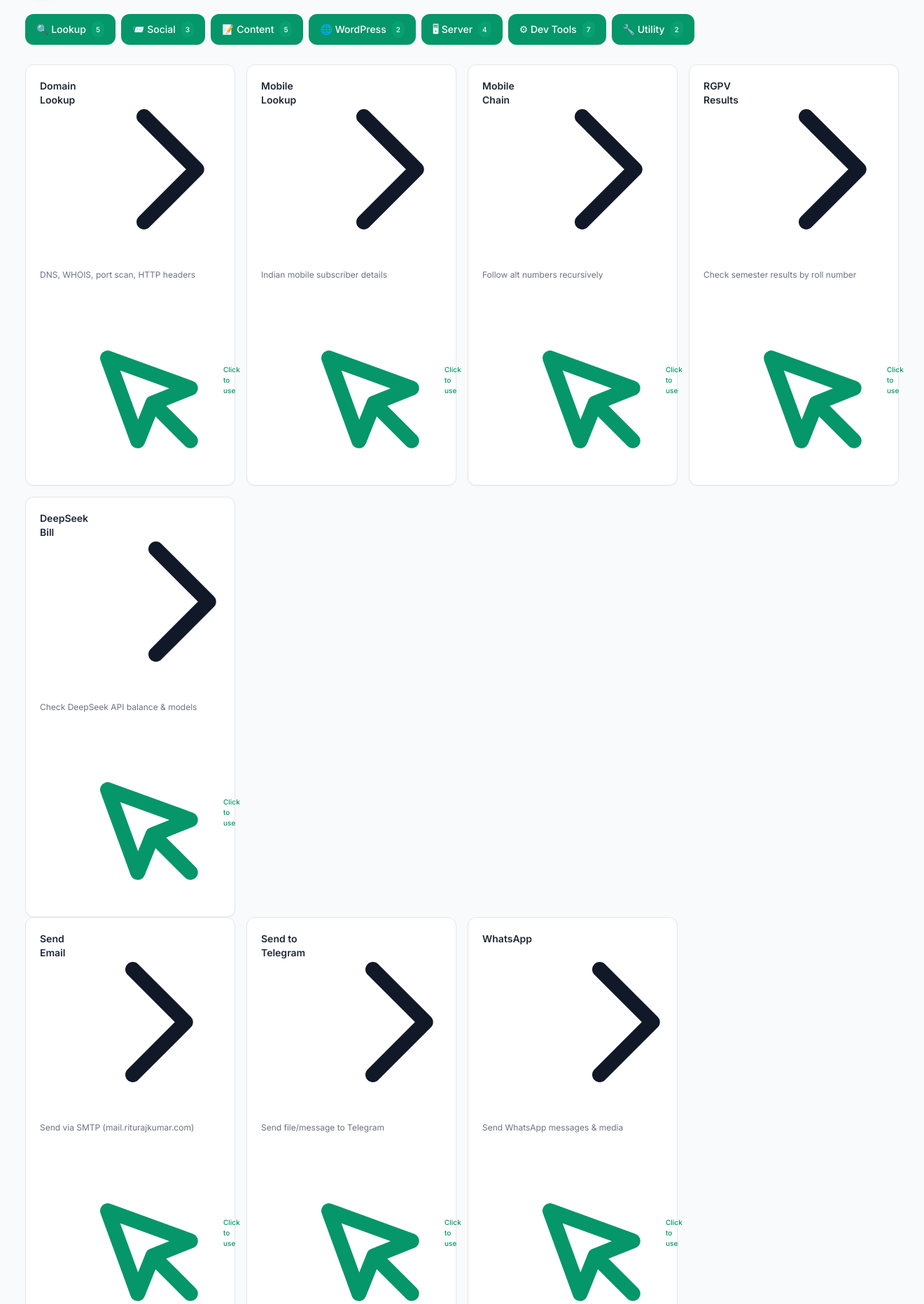
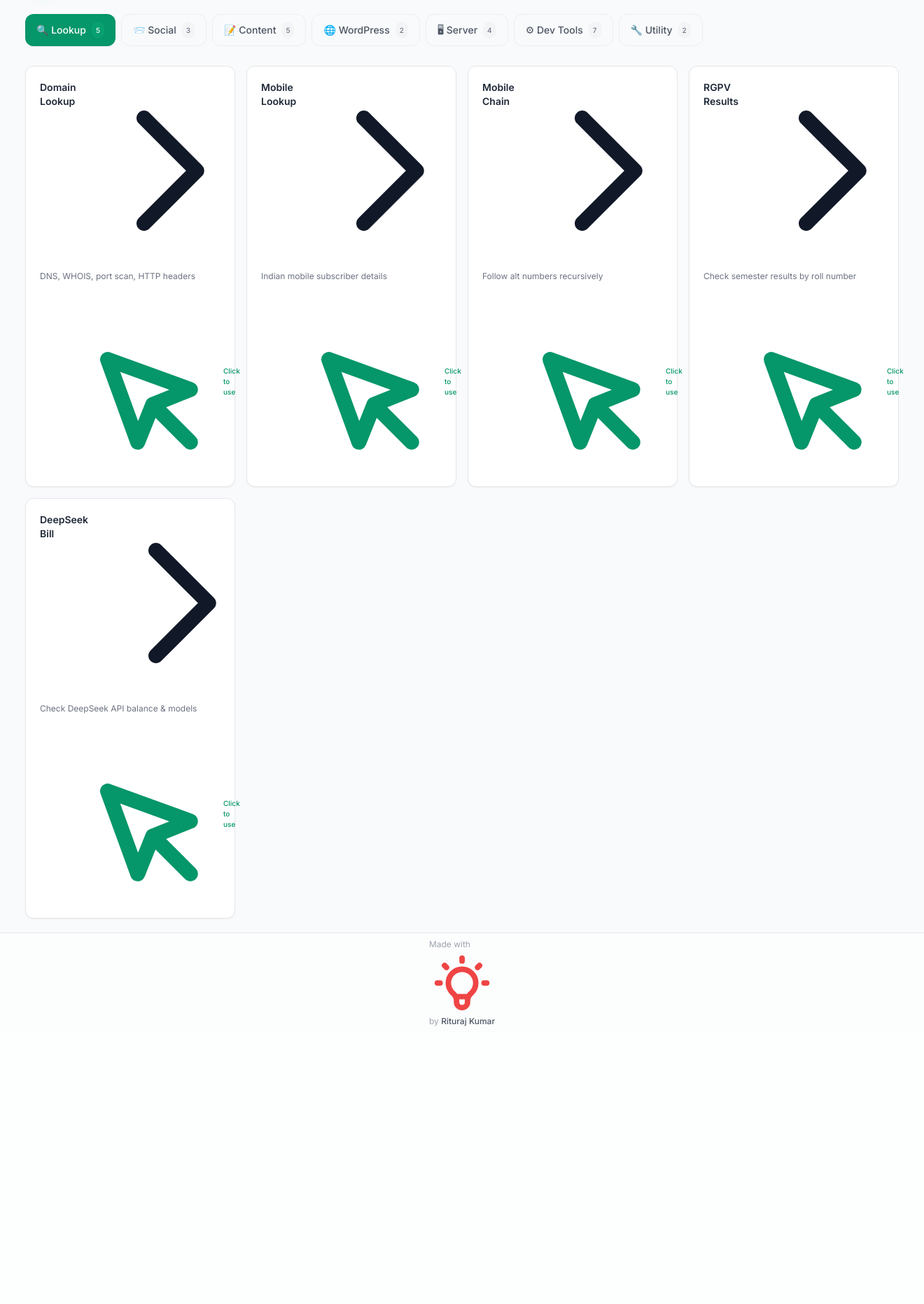
Before and after one commit to DevRiturajKumar/tools.rituraj.me-5045-docker, a Flask app: page /dashboard in a window 1320 px wide. Shown: the part 57-1921 px from the top of the page at 70% size. After the commit the page ends 1524 px from the top, so only its background shows below. Run offline with Flask 3, Linux system fonts and the light colour scheme; the visitor is signed in with stand-in values (Sample User, id 1).

Commit message:
fix: dashboard tab states, first_tab init, skills_json render

```diff
--- a/app/app.py
+++ b/app/app.py
@@ -553,8 +553,13 @@ def logout():
 @login_required
 def dashboard():
     skills = get_skills_data()
+    # Get first tab id for initial active state
+    first_tab_id = list(skills.keys())[0] if skills else 'lookup'
     return render_template('dashboard.html',
+                         first_tab=True,
                          skills=skills,
+                         skills_json=json.dumps(skills),
+                         first_tab_id=first_tab_id,
                          user=AUTH_USER)
 
 
--- a/app/templates/dashboard.html
+++ b/app/templates/dashboard.html
@@ -79,7 +79,7 @@
         {% set first_tab = true %}
         {% for tab_id, tab in skills.items() %}
         <button onclick="switchTab('{{ tab_id }}')"
-                class="tab-btn flex items-center gap-2 px-4 py-2.5 rounded-xl text-sm font-medium {% if first_tab %}active bg-emerald-600 text-white shadow-sm{% else %}text-gray-600 dark:text-gray-400 hover:bg-green-50 dark:hover:bg-gray-800 border border-gray-200/60 dark:border-gray-700/50{% endif %}">
+                class="tab-btn flex items-center gap-2 px-4 py-2.5 rounded-xl text-sm font-medium {% if loop.index == 1 %}active bg-emerald-600 text-white shadow-sm{% else %}text-gray-600 dark:text-gray-400 hover:bg-green-50 dark:hover:bg-gray-800 border border-gray-200/60 dark:border-gray-700/50{% endif %}">
           {{ tab.label }}
           <span class="text-[10px] {% if first_tab %}bg-emerald-500/30 text-white{% else %}bg-gray-100 dark:bg-gray-700 text-gray-500 dark:text-gray-400{% endif %} px-1.5 py-0.5 rounded-full">{{ tab.skills|length }}</span>
         </button>
@@ -90,7 +90,7 @@
       <!-- Tab Content -->
       {% set first_tab = true %}
       {% for tab_id, tab in skills.items() %}
-      <div id="tab-{{ tab_id }}" class="tab-content {% if not first_tab %}hidden{% endif %}">
+      <div id="tab-{{ tab_id }}" class="tab-content {% if loop.index > 1 %}hidden{% endif %}">
         <div class="grid grid-cols-1 sm:grid-cols-2 lg:grid-cols-3 xl:grid-cols-4 gap-4">
           {% for skill_id, skill in tab.skills.items() %}
           <div class="skill-card bg-white dark:bg-gray-800/80 rounded-xl border border-gray-200 dark:border-gray-700/50 p-5 hover:border-emerald-300 dark:hover:border-emerald-600 shadow-sm hover:shadow-md transition-all" onclick="openSkill('{{ tab_id }}', '{{ skill_id }}')" id="card-{{ skill_id }}">
@@ -350,6 +350,9 @@
     }, 3000);
   }
 
+  // ── Initialize first tab on load ──
+  switchTab("{{ first_tab_id }}");
+
   // ── Theme Toggle ──
   (function() {
     const btn = document.getElementById('themeToggle');
```
Also changed, not shown: 1 other file.
